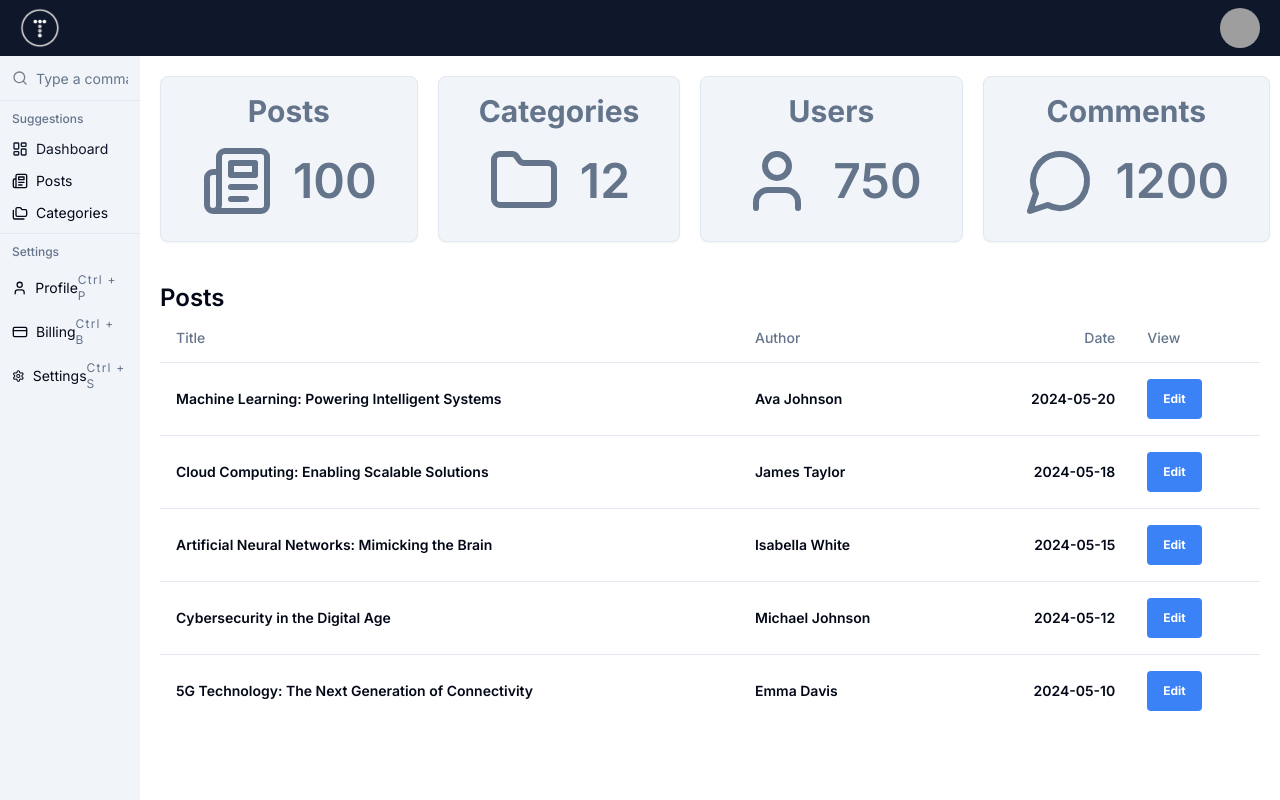
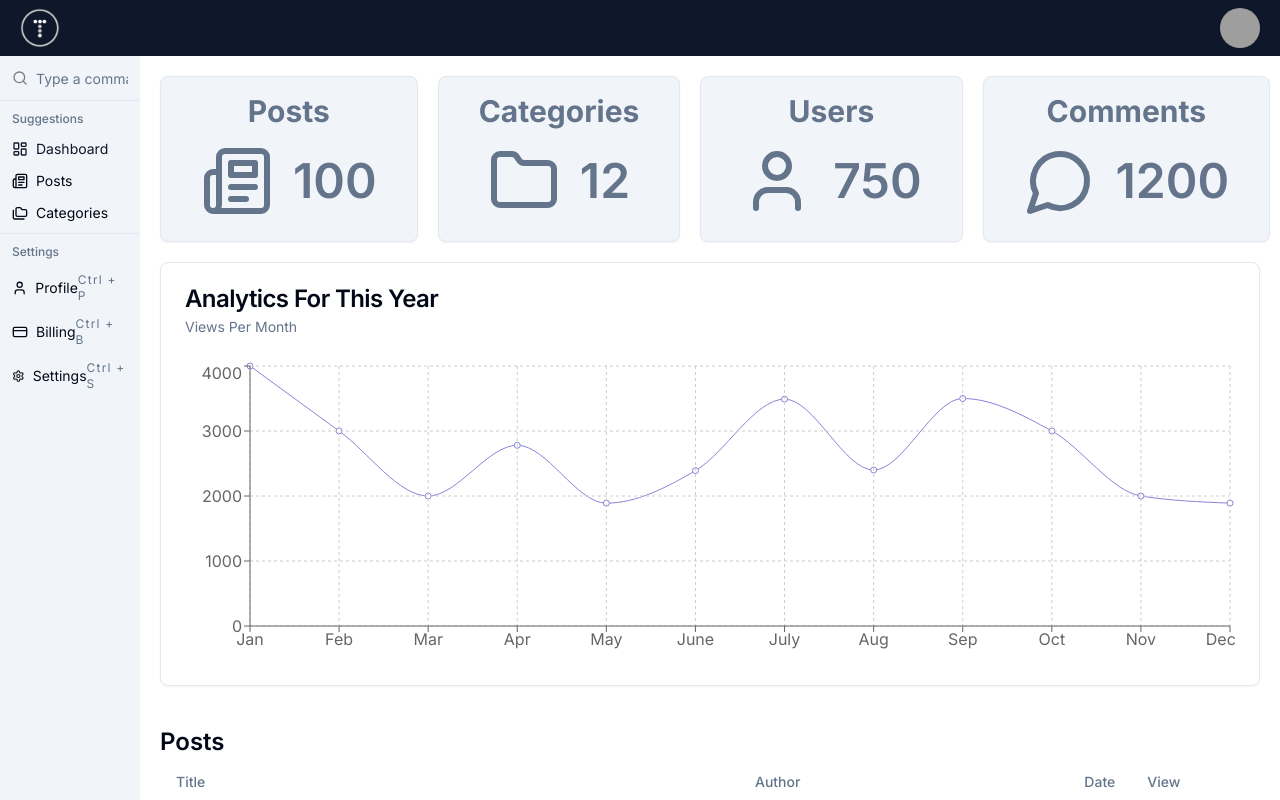
Before and after one commit to BMRicardas/admin-dashboard, a Next.js app: page / in a window 1280 px wide. Shown: the top 800 px of the page. Built offline with nearby package versions, Linux system fonts and the light colour scheme; grey boxes are pictures that could not be loaded.

Commit message:
add AnalyticsChart component

```diff
--- a/app/page.tsx
+++ b/app/page.tsx
@@ -1,3 +1,4 @@
+import { AnalyticsChart } from "@/components/dashboard/analytics-chart";
 import { DashboardCard } from "@/components/dashboard/dashboard-card";
 import { PostsTable } from "@/components/posts/posts-table";
 import { Folder, MessageCircle, Newspaper, User } from "lucide-react";
@@ -27,6 +28,7 @@ export default function Home() {
           icon={<MessageCircle className="text-slate-500" size={72} />}
         />
       </div>
+      <AnalyticsChart />
       <PostsTable limit={5} />
     </>
   );
--- /dev/null
+++ b/components/dashboard/analytics-chart.tsx
@@ -0,0 +1,47 @@
+"use client";
+
+import {
+  CartesianGrid,
+  Line,
+  LineChart,
+  ResponsiveContainer,
+  XAxis,
+  YAxis,
+} from "recharts";
+import { data } from "@/data/analytics";
+import {
+  Card,
+  CardContent,
+  CardDescription,
+  CardHeader,
+  CardTitle,
+} from "../ui/card";
+
+export function AnalyticsChart() {
+  return (
+    <>
+      <Card>
+        <CardHeader>
+          <CardTitle>Analytics For This Year</CardTitle>
+          <CardDescription>Views Per Month</CardDescription>
+        </CardHeader>
+        <CardContent>
+          <ResponsiveContainer width="100%" height={300}>
+            <LineChart width={1100} height={300} data={data}>
+              <Line type="monotone" dataKey="uv" stroke="#8884d8" />
+              <CartesianGrid stroke="#ccc" strokeDasharray="3 3" />
+              <XAxis dataKey="name" />
+              <YAxis />
+              {/* <Line
+                type="monotone"
+                dataKey="pv"
+                stroke="#8884d8"
+                activeDot={{ r: 8 }}
+              /> */}
+            </LineChart>
+          </ResponsiveContainer>
+        </CardContent>
+      </Card>
+    </>
+  );
+}
```
